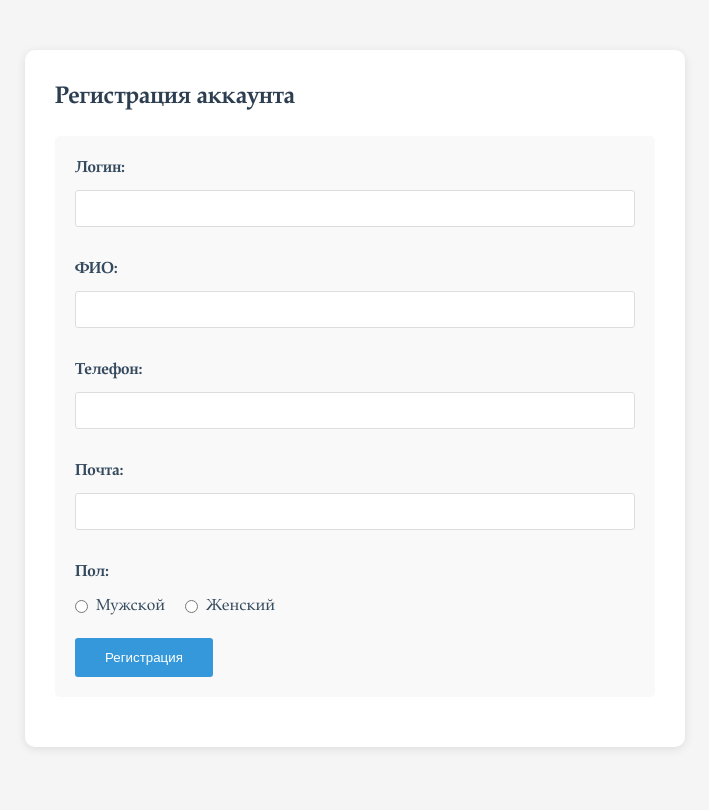
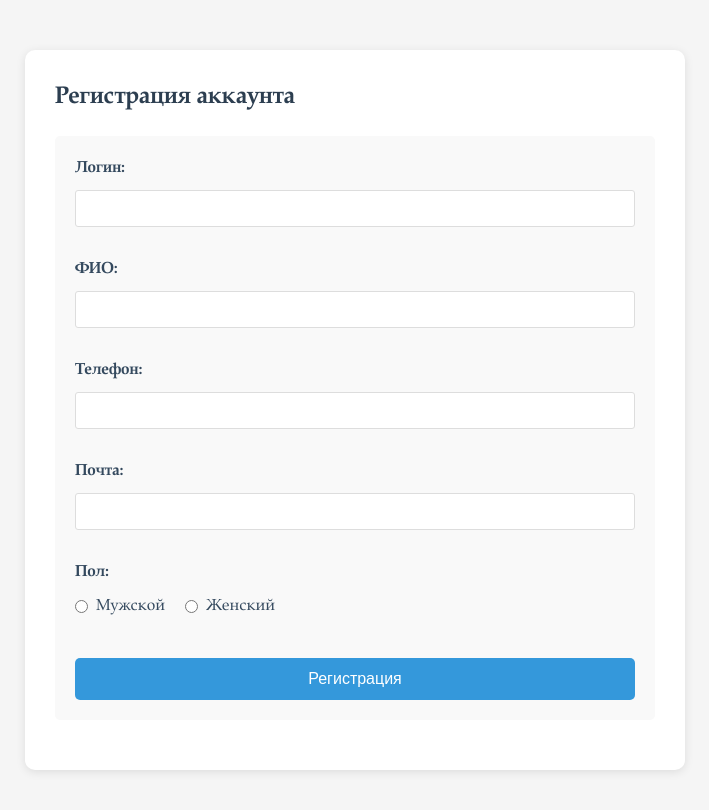
Before and after one commit to legacy181/pcix-cait, a plain HTML site: page Регистрация.html in a window 1280 px wide. Shown: the whole page, without its empty margins (285-994 px from the left). Drawn offline with Linux system fonts and the light colour scheme.

Commit message:
Update main.css

```diff
--- a/main.css
+++ b/main.css
@@ -452,3 +452,24 @@ button:hover {
     position: relative;
     padding-right: 40px;
 }
+
+.g-recaptcha {
+    margin: 20px 0;
+    display: flex;
+    justify-content: center;
+}
+
+.btn {
+    background-color: #3498db;
+    color: white;
+    padding: 12px 30px;
+    border: none;
+    border-radius: 5px;
+    cursor: pointer;
+    width: 100%;
+    font-size: 16px;
+}
+
+.btn:hover {
+    background-color: #2980b9;
+}
```
